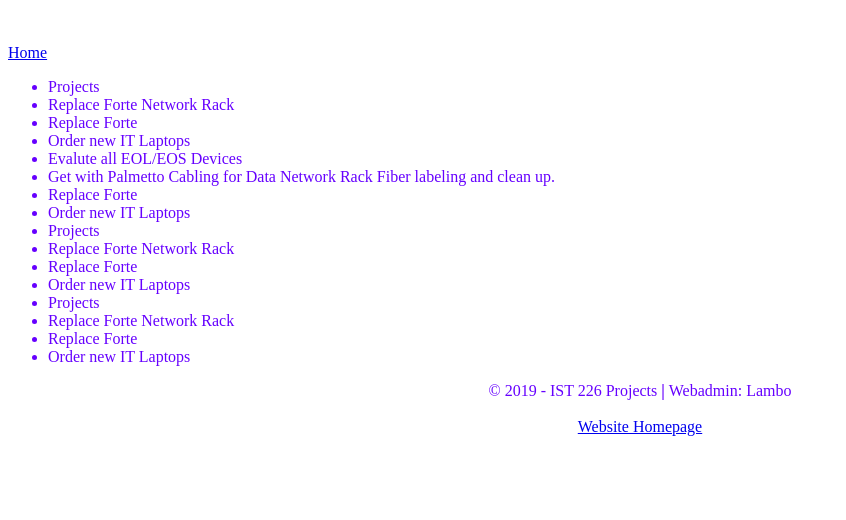
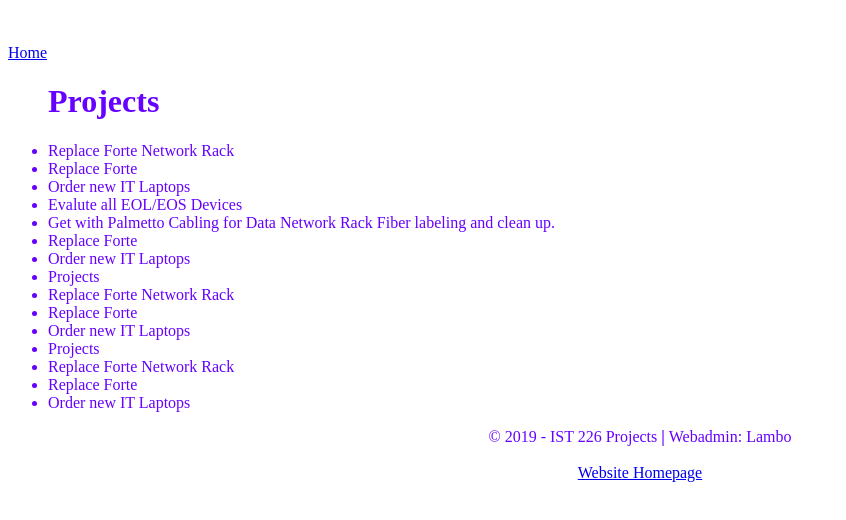
Before and after one commit to Lambertjamese/lambertjamese.github.io, a plain HTML site: page Lambo/ProjectList.html in a window 1280 px wide. Shown: the whole page, without its empty margins (0-846 px from the left). Drawn offline with Linux system fonts and the light colour scheme.

Commit message:
Update ProjectList.html

```diff
--- a/Lambo/ProjectList.html
+++ b/Lambo/ProjectList.html
@@ -11,7 +11,7 @@
 <a href="index.html">Home</a>
 		</br>
 		<ul>
-			<li>Projects</li>
+			<h1>Projects</h1>
 			<li>Replace Forte Network Rack</li>
 			<li>Replace Forte </li>
 			<li>Order new IT Laptops</li>
```
